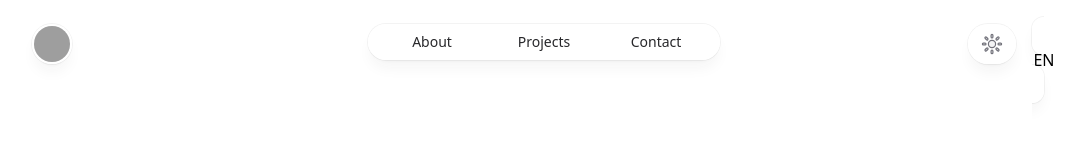
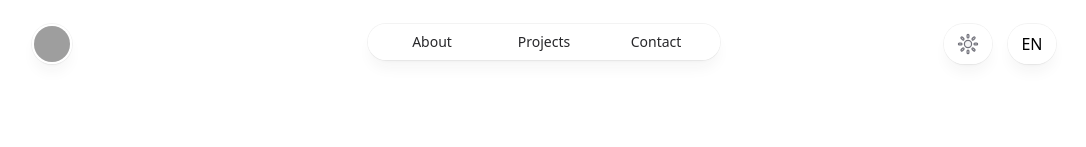
Before and after one commit to Jyok1m/portfolio, a Next.js app: page /en/auth in a window 1280 px wide. Shown: the top 147 px of the page, without its empty margins (96-1182 px from the left). Built offline with nearby package versions, Linux system fonts and the light colour scheme; grey boxes are pictures that could not be loaded.

Commit message:
Fixed bug on language switcher

```diff
--- a/app/[locale]/layout.jsx
+++ b/app/[locale]/layout.jsx
@@ -25,6 +25,8 @@ function MainLayout({ children }) {
 					labels={keys.map((key) => {
 						return { label: t(key), href: key !== "about" ? `/#${key}` : "/#" };
 					})}
+					languageEn={t("languageEn")}
+					languageFr={t("languageFr")}
 				/>
 				<main className="flex-auto">{children}</main>
 				<Footer
--- a/components/global/Header.jsx
+++ b/components/global/Header.jsx
@@ -3,7 +3,7 @@
 import { Fragment, useEffect, useRef, useState } from "react";
 import Link from "next/link";
 import { useTheme } from "next-themes";
-import { usePathname, useParams, useSelectedLayoutSegment } from "next/navigation";
+import { usePathname, useParams, useSelectedLayoutSegment, useRouter } from "next/navigation";
 import { Popover, Transition } from "@headlessui/react";
 import { XMarkIcon, ChevronDownIcon, SunIcon, MoonIcon } from "@heroicons/react/20/solid";
 import clsx from "clsx";
@@ -152,30 +152,28 @@ function ThemeToggle() {
 	);
 }
 
-function LangToggle() {
+function LangToggle({ languageFr, languageEn }) {
+	const router = useRouter();
 	const isFR = useParams().locale !== "en";
 	const param = isFR ? "/en/" : "/fr/";
 	const segment = useSelectedLayoutSegment() || "";
 	const newLink = param + segment;
 
 	return (
-		<a
-			href={newLink}
-			aria-label="Home"
+		<button
 			type="button"
+			aria-label={isFR ? languageEn : languageFr}
 			className="group rounded-full bg-white/90 px-3 py-2 shadow-lg shadow-zinc-800/5 ring-1 ring-zinc-900/5 backdrop-blur transition dark:bg-zinc-800/90 dark:ring-white/10 dark:hover:ring-white/20"
+			onClick={() => router.push(newLink)}
 		>
-			<h1 className="text-center h-6 w-6 fill-zinc-100 stroke-zinc-500 transition group-hover:fill-zinc-200 group-hover:stroke-zinc-700 dark:hidden [@media(prefers-color-scheme:dark)]:fill-teal-50 [@media(prefers-color-scheme:dark)]:stroke-zinc-500 [@media(prefers-color-scheme:dark)]:group-hover:fill-teal-50 [@media(prefers-color-scheme:dark)]:group-hover:stroke-zinc-500">
+			<h1 className="text-center h-6 w-6 fill-zinc-700 stroke-zinc-500 transition dark:block [@media(prefers-color-scheme:dark)]:group-hover:stroke-zinc-400 [@media_not_(prefers-color-scheme:dark)]:fill-teal-400/10 [@media_not_(prefers-color-scheme:dark)]:stroke-zinc-500">
 				{isFR ? "FR" : "EN"}
 			</h1>
-			<h1 className="text-center hidden h-6 w-6 fill-zinc-700 stroke-zinc-500 transition dark:block [@media(prefers-color-scheme:dark)]:group-hover:stroke-zinc-400 [@media_not_(prefers-color-scheme:dark)]:fill-teal-400/10 [@media_not_(prefers-color-scheme:dark)]:stroke-zinc-500">
-				{isFR ? "FR" : "EN"}
-			</h1>
-		</a>
+		</button>
 	);
 }
 
-export default function Header({ labels }) {
+export default function Header({ labels, languageFr, languageEn }) {
 	let isHomePage = usePathname() === "/" || usePathname() === "/en";
 
 	let headerRef = useRef(null);
@@ -340,7 +338,7 @@ export default function Header({ labels }) {
 							</div>
 							<div className="flex justify-end md:flex-1">
 								<div className="pointer-events-auto mr-4">
-									<ThemeToggle />
+									<ThemeToggle languageFr={languageFr} languageEn={languageEn} />
 								</div>
 								<div className="pointer-events-auto">
 									<LangToggle />
--- a/translation/en.json
+++ b/translation/en.json
@@ -3,7 +3,9 @@
 		"about": "About",
 		"projects": "Projects",
 		"contact": "Contact",
-		"copyright": "Joachim Alexandre Jasmin. All rights reserved."
+		"copyright": "Joachim Alexandre Jasmin. All rights reserved.",
+		"languageEn": "Switch to English",
+		"languageFr": "Switch to French"
 	},
 	"Intro": {
 		"title": "Full-stack developer, teacher and",
--- a/translation/fr.json
+++ b/translation/fr.json
@@ -3,7 +3,9 @@
 		"about": "À propos",
 		"projects": "Projets",
 		"contact": "Me contacter",
-		"copyright": "Joachim Alexandre Jasmin. Tous droits réservés."
+		"copyright": "Joachim Alexandre Jasmin. Tous droits réservés.",
+		"languageEn": "Passer en anglais",
+		"languageFr": "Passer en français"
 	},
 	"Intro": {
 		"title": "Développeur full-stack, teacher et",
```
